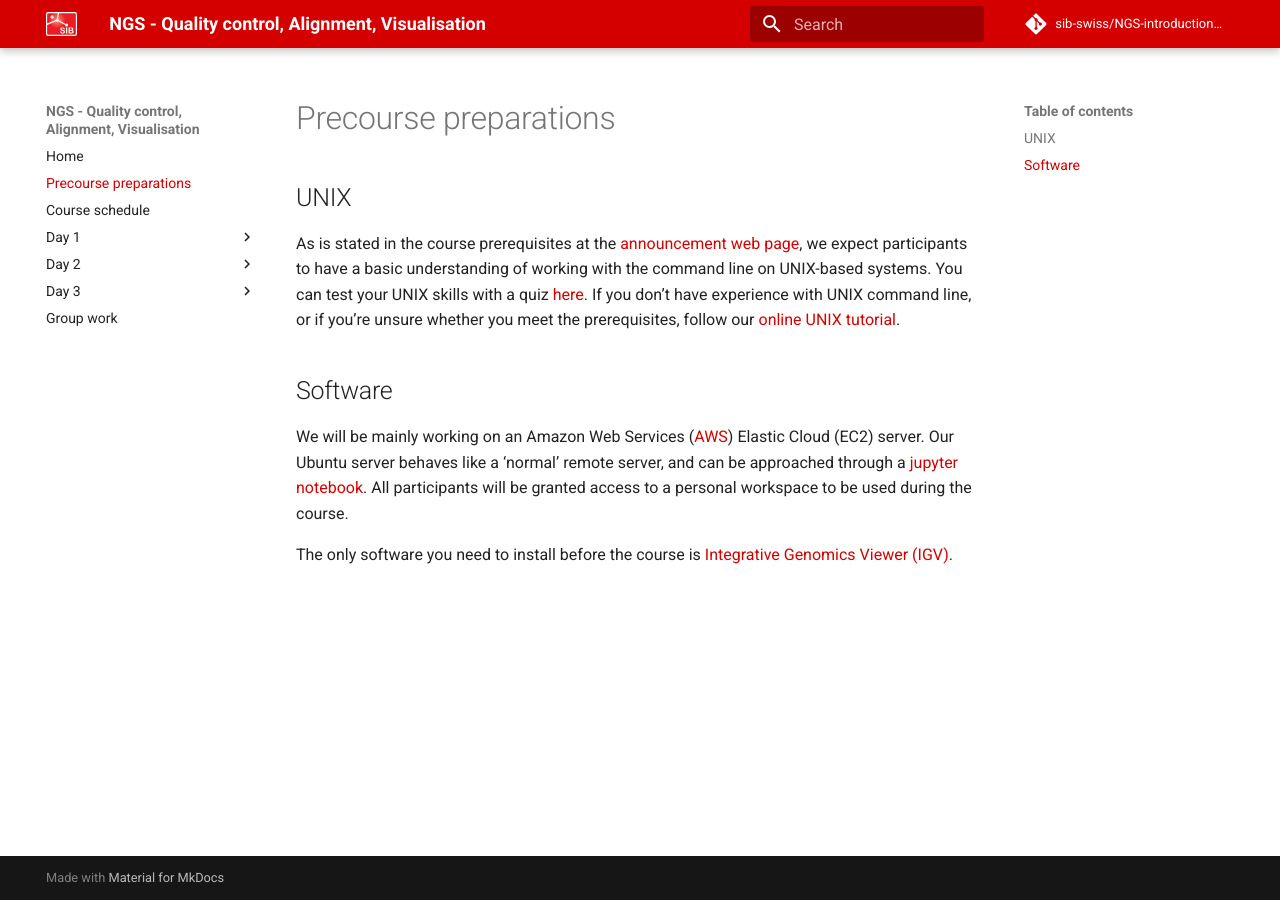
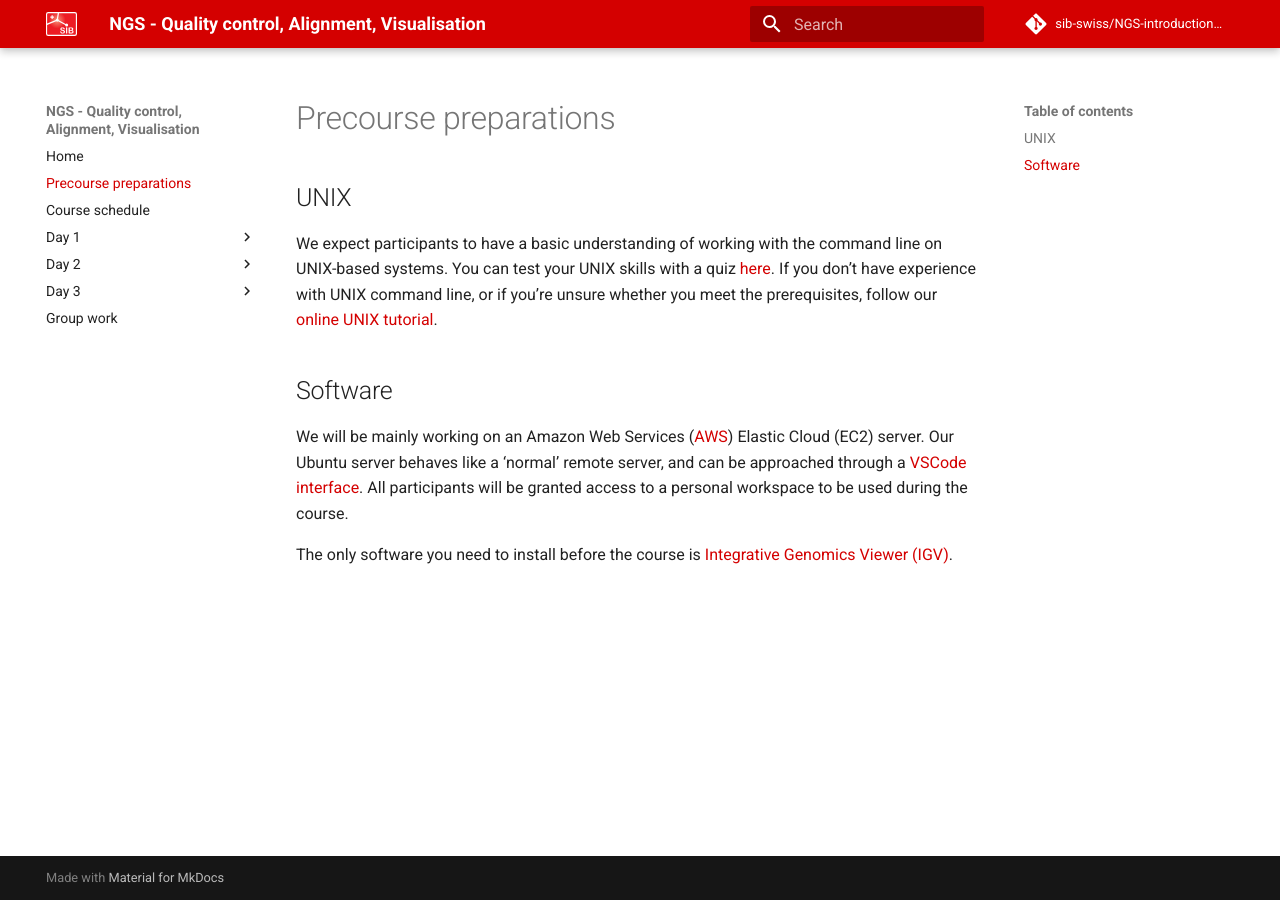
Before and after one commit to sib-swiss/NGS-introduction-training, an MkDocs documentation site: the page built from docs/precourse.md, in a window 1280 px wide. Built offline with MkDocs 1.6.1 and Material for MkDocs 9.7.7, drawn with Linux system fonts in a browser that asks for light colours; comment, search, counter and statistics services are not loaded; the version menu is left out.

Commit message:
updates precourse

```diff
--- a/docs/precourse.md
+++ b/docs/precourse.md
@@ -1,10 +1,10 @@
 
 ## UNIX
 
-As is stated in the course prerequisites at the [announcement web page](https://www.sib.swiss/training/course/2021-05-NGS3), we expect participants to have a basic understanding of working with the command line on UNIX-based systems. You can test your UNIX skills with a quiz [here](https://docs.google.com/forms/d/e/1FAIpQLSd2BEWeOKLbIRGBT_aDEGPce1FOaVYBbhBiaqcaHoBKNB27MQ/viewform?usp=sf_link). If you don't have experience with UNIX command line, or if you're unsure whether you meet the prerequisites, follow our [online UNIX tutorial](https://edu.sib.swiss/pluginfile.php/2878/mod_resource/content/4/couselab-html/content.html).
+We expect participants to have a basic understanding of working with the command line on UNIX-based systems. You can test your UNIX skills with a quiz [here](https://docs.google.com/forms/d/e/1FAIpQLSd2BEWeOKLbIRGBT_aDEGPce1FOaVYBbhBiaqcaHoBKNB27MQ/viewform?usp=sf_link). If you don't have experience with UNIX command line, or if you're unsure whether you meet the prerequisites, follow our [online UNIX tutorial](https://edu.sib.swiss/pluginfile.php/2878/mod_resource/content/4/couselab-html/content.html).
 
 ## Software
 
-We will be mainly working on an Amazon Web Services ([AWS](https://aws.amazon.com/]))  Elastic Cloud (EC2) server. Our Ubuntu server behaves like a 'normal' remote server, and can be approached through a [jupyter notebook](https://jupyter.org/). All participants will be granted access to a personal workspace to be used during the course.
+We will be mainly working on an Amazon Web Services ([AWS](https://aws.amazon.com/]))  Elastic Cloud (EC2) server. Our Ubuntu server behaves like a 'normal' remote server, and can be approached through a [VSCode interface](https://code.visualstudio.com/). All participants will be granted access to a personal workspace to be used during the course.
 
 The only software you need to install before the course is [Integrative Genomics Viewer (IGV)](http://software.broadinstitute.org/software/igv/).
```
